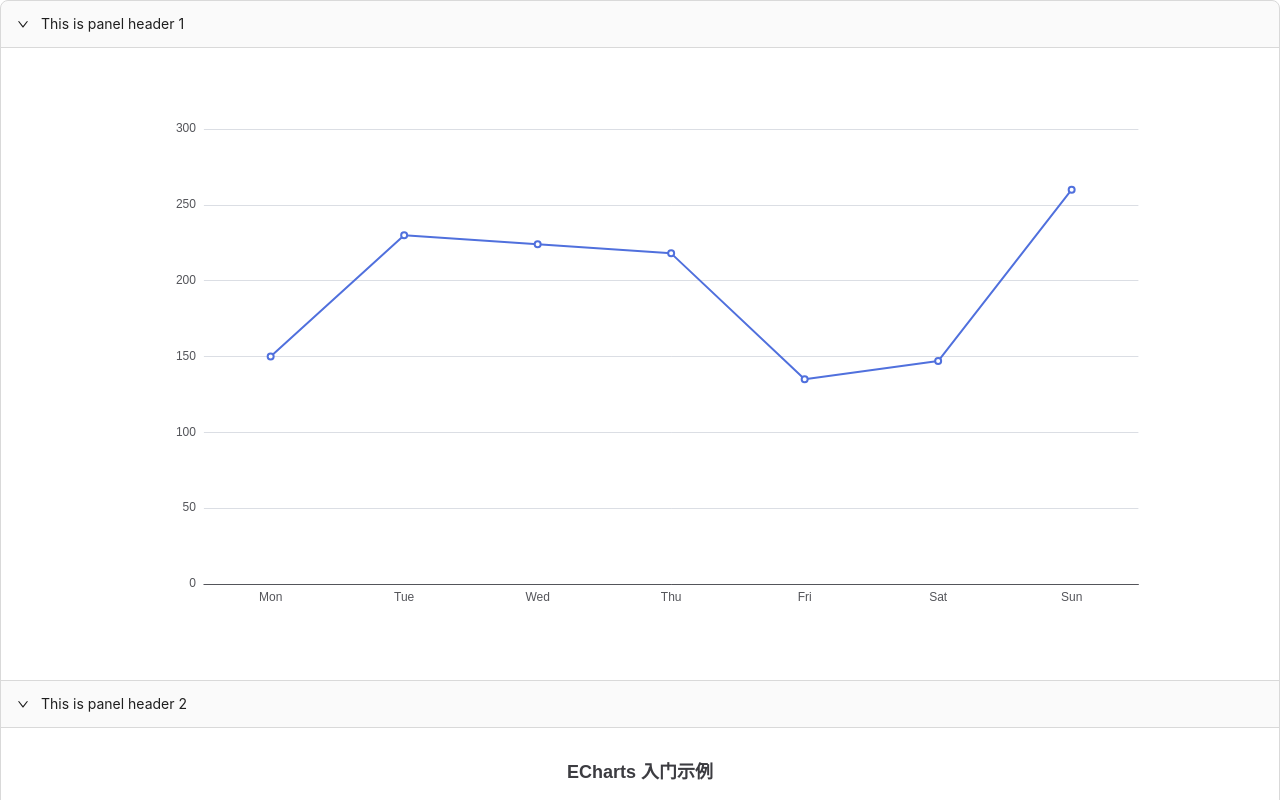
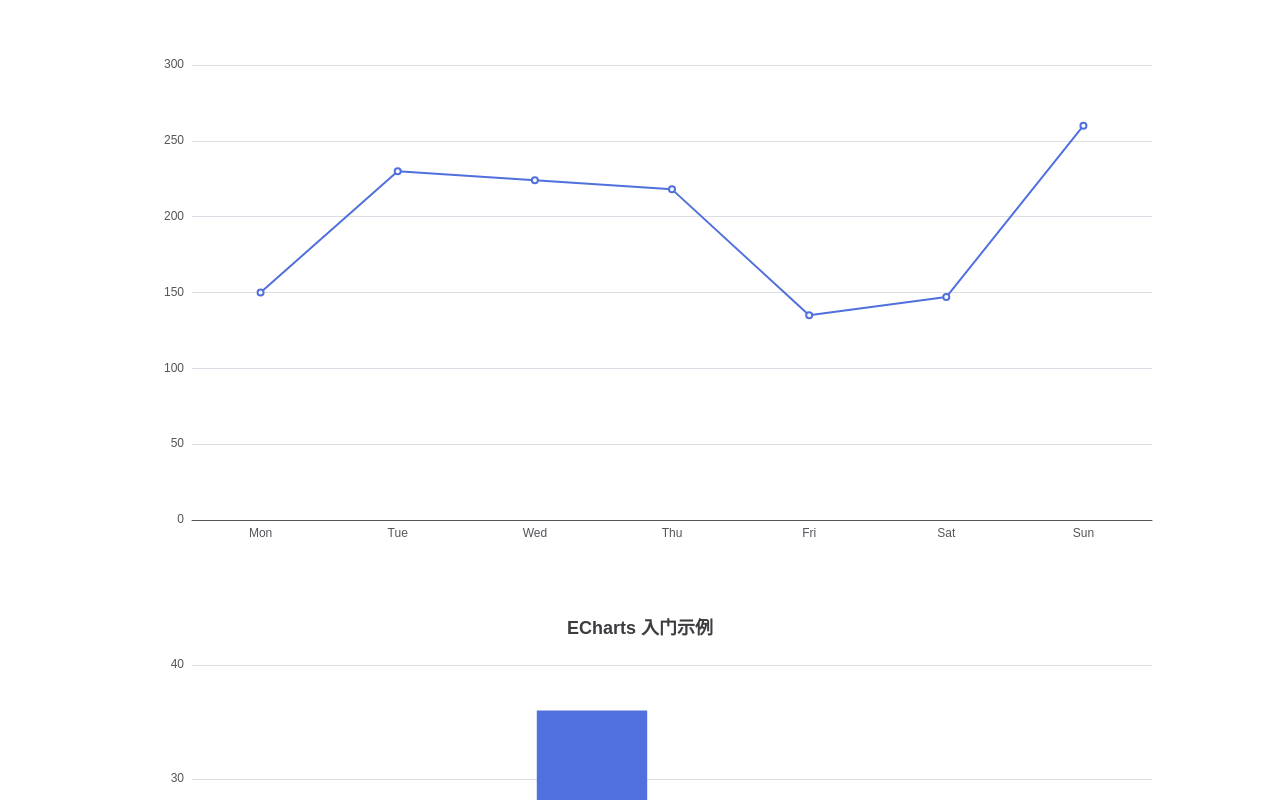
Before and after one commit to dpkwhan/react-echarts-pdf, a React (Create React App) app: page / in a window 1280 px wide. Shown: the top 800 px of the page. Built offline with nearby package versions, Linux system fonts and the light colour scheme.

Commit message:
Remove Collapse

```diff
--- a/src/ReactPdfDoc.js
+++ b/src/ReactPdfDoc.js
@@ -1,6 +1,5 @@
 import React, { useRef, useState, useEffect } from 'react';
 import ReactECharts from 'echarts-for-react';
-import { Collapse } from 'antd';
 import { Page, Image, Document, PDFViewer, PDFDownloadLink } from '@react-pdf/renderer';
 
 import {option1, option2} from './utils';
@@ -39,32 +38,21 @@ const ReactPdfDoc = () => {
     'finished': onFinished2,
   }
 
-  const items = [
-    {
-      key: '1',
-      label: 'This is panel header 1',
-      children: <ReactECharts
+  return (
+    <>
+      <ReactECharts
         ref={instance1}
         option={option1}
         style={{ height: 600 }}
         onEvents={onEvents1}
-      />,
-    },
-    {
-      key: '2',
-      label: 'This is panel header 2',
-      children: <ReactECharts
+      />
+
+      <ReactECharts
         ref={instance2}
         option={option2}
         style={{ height: 600 }}
         onEvents={onEvents2}
-      />,
-    },
-  ];
-
-  return (
-    <>
-      <Collapse items={items} defaultActiveKey={['1', '2']} />;
+      />
 
       {dataUrl1.length > 10 && (
         <>
```
